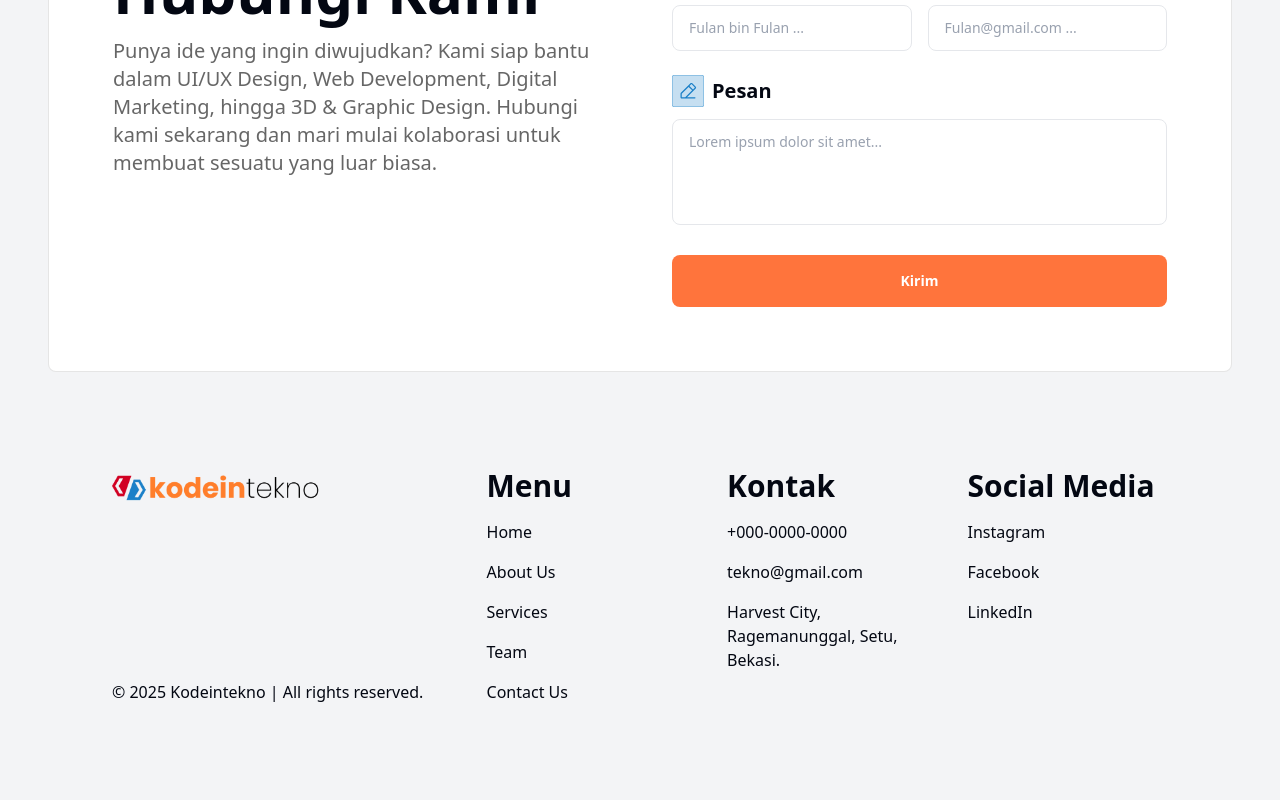
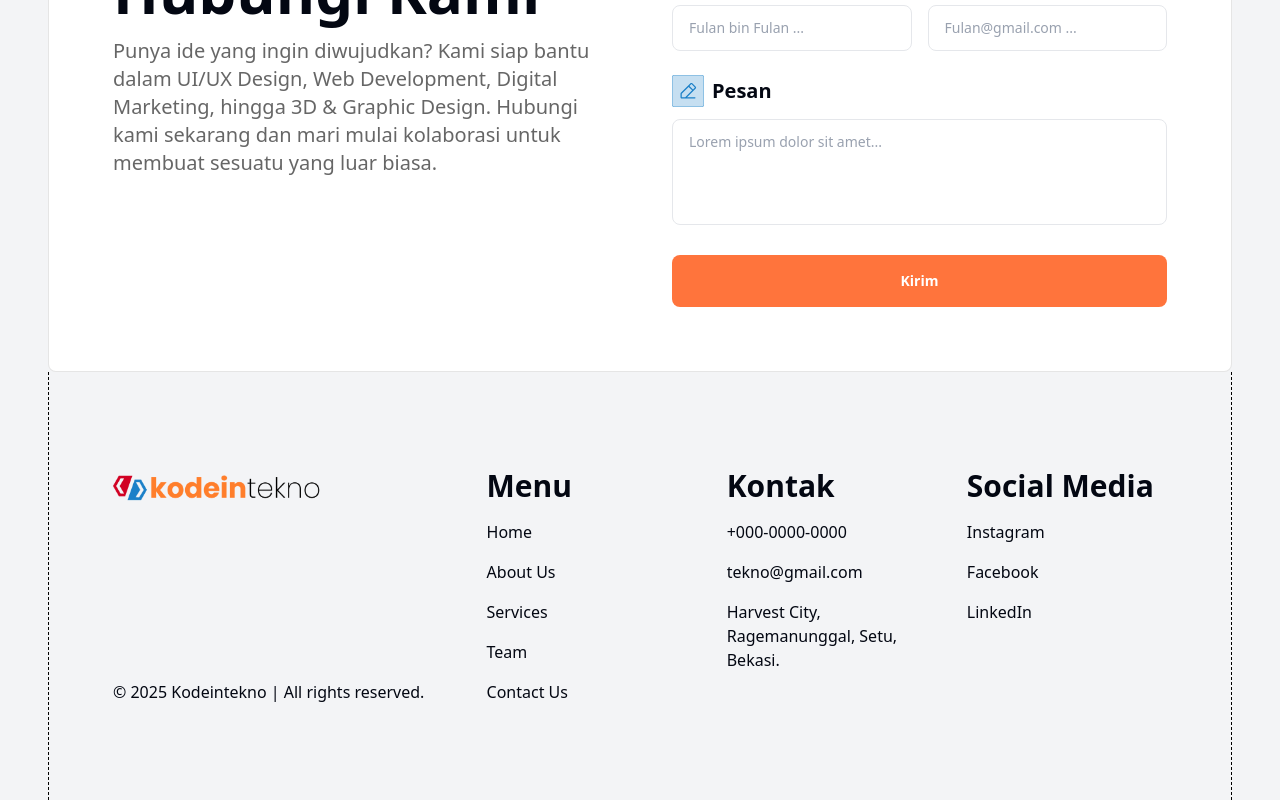
Before and after one commit to kodeintekno-dev/kodeintekno-classmeet, a React (Vite) app: page / in a window 1280 px wide. Shown: the part 1529-2329 px from the top of the page. Built offline with nearby package versions, Linux system fonts and the light colour scheme.

Commit message:
feat: add dashed side border on footer

```diff
--- a/src/components/Footer.tsx
+++ b/src/components/Footer.tsx
@@ -9,7 +9,7 @@ export default function Footer() {
   }
 
   return (
-    <footer className="-mt-7 py-24 px-16 grid gap-15 [grid-template-areas:'l''f''c'] xl:[grid-template-areas:'l_f''c_f']">
+    <footer className="-mt-7 py-24 px-16 grid gap-15 [grid-template-areas:'l''f''c'] xl:[grid-template-areas:'l_f''c_f'] border-x border-dashed border-black">
       <img src="/img/logo.png" alt="logo" className="w-52 [grid-area:l]" />
       <p className="[grid-area:c] inline-flex items-end">
         &copy; 2025 Kodeintekno | All rights reserved.
```
